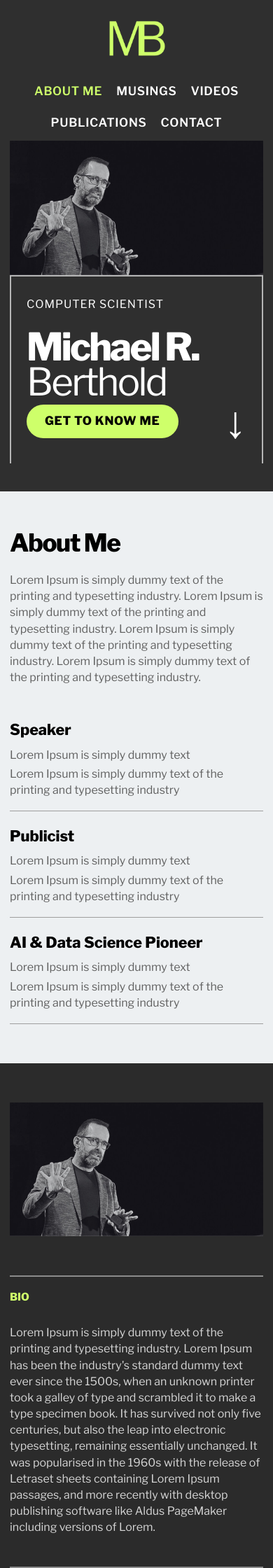
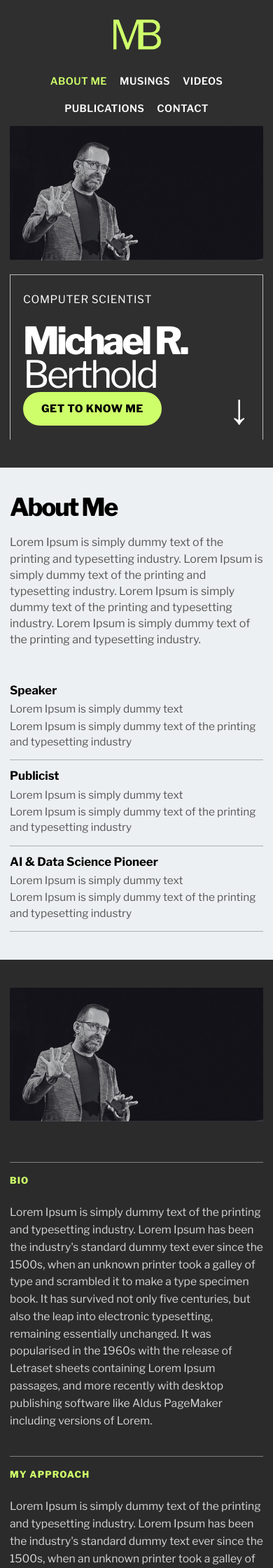
Before and after one commit to lacahelpme/mb, a Jekyll site: the page built from index.html, in a window 390 px wide. Shown: the top 2240 px of the page at 70% size. Built offline with Jekyll 4.4.1, drawn with Linux system fonts in a browser that asks for light colours.

Commit message:
Update style.css

```diff
--- a/assets/css/style.css
+++ b/assets/css/style.css
@@ -3,6 +3,7 @@
 :root {
   --black: #000000;
   --dark: #2B2B2B;
+  --dark-2: #2f2f2f;
   --mid: #606060;
   --light: #EDF0F2;
   --accent: #CEFF6A;
@@ -12,10 +13,10 @@
 
   --font-base: "Libre Franklin", Arial, sans-serif;
 
-  --fs-display: clamp(3.4rem, 6vw, 4.6875rem);
+  --fs-display: clamp(3.35rem, 6vw, 4.6875rem);
   --fs-section: clamp(2.2rem, 4.2vw, 2.8125rem);
-  --fs-card: clamp(1.2rem, 2vw, 1.6rem);
-  --fs-nav: 1.0625rem;
+  --fs-card: clamp(1.15rem, 2vw, 1.6rem);
+  --fs-nav: 1rem;
   --fs-body: 1rem;
   --fs-small: 0.9375rem;
 
@@ -24,6 +25,8 @@
   --radius: 28px;
   --radius-lg: 40px;
   --pill: 999px;
+
+  --shadow-none: 0 0 0 rgba(0, 0, 0, 0);
 }
 
 *,
@@ -43,6 +46,8 @@ body {
   line-height: 1.45;
   color: var(--black);
   background: var(--light);
+  text-rendering: optimizeLegibility;
+  -webkit-font-smoothing: antialiased;
 }
 
 img,
@@ -84,9 +89,9 @@ h4:last-child {
 
 .section-title {
   font-size: var(--fs-section);
-  line-height: 1;
-  letter-spacing: -0.04em;
-  margin-bottom: 1.5rem;
+  line-height: 0.96;
+  letter-spacing: -0.055em;
+  margin-bottom: 1.35rem;
   font-weight: 800;
 }
 
@@ -101,12 +106,14 @@ h4:last-child {
   min-height: 48px;
   padding: 0 26px;
   border-radius: var(--pill);
-  font-size: var(--fs-nav);
+  font-size: 0.95rem;
   font-weight: 800;
   border: 0;
   text-transform: uppercase;
-  letter-spacing: 0.04em;
-  transition: transform 0.18s ease, opacity 0.18s ease;
+  letter-spacing: 0.035em;
+  transition: transform 0.18s ease, opacity 0.18s ease, background-color 0.18s ease, color 0.18s ease, border-color 0.18s ease;
+  cursor: pointer;
+  box-shadow: var(--shadow-none);
 }
 
 .button:hover,
@@ -128,24 +135,27 @@ h4:last-child {
 }
 
 .button-header {
-  min-width: 170px;
+  min-width: 154px;
+  min-height: 44px;
+  padding-inline: 24px;
+  font-size: 0.84rem;
 }
 
 .button-outline {
   display: inline-flex;
   align-items: center;
   justify-content: center;
-  min-height: 42px;
-  padding: 0 22px;
-  border: 2px solid var(--white);
+  min-height: 40px;
+  padding: 0 18px;
+  border: 1.5px solid var(--white);
   color: var(--white);
   background: transparent;
-  font-size: 1rem;
+  font-size: 0.9rem;
   font-weight: 700;
-  text-transform: uppercase;
-  letter-spacing: 0.04em;
-  border-radius: var(--pill);
-  transition: transform 0.18s ease, opacity 0.18s ease, background-color 0.18s ease, color 0.18s ease;
+  text-transform: none;
+  letter-spacing: 0.01em;
+  border-radius: 0;
+  transition: transform 0.18s ease, opacity 0.18s ease, background-color 0.18s ease, color 0.18s ease, border-color 0.18s ease;
 }
 
 .button-outline-accent {
@@ -163,31 +173,52 @@ h4:last-child {
   color: var(--black);
 }
 
+.button-outline-dark:hover,
+.button-outline-dark:focus-visible {
+  background: var(--black);
+  color: var(--white);
+}
+
+.button-outline-light:hover,
+.button-outline-light:focus-visible {
+  background: var(--white);
+  color: var(--black);
+}
+
+.button-outline-accent:hover,
+.button-outline-accent:focus-visible {
+  background: var(--accent);
+  color: var(--black);
+}
+
+/* Header */
+
 .site-header {
   position: relative;
   z-index: 10;
 }
 
 .site-header-dark {
-  background: #2f2f2f;
+  background: var(--dark-2);
   color: var(--white);
 }
 
 .header-inner {
-  min-height: 104px;
+  min-height: 96px;
   display: grid;
-  grid-template-columns: 150px 1fr auto;
+  grid-template-columns: 124px 1fr auto;
   align-items: center;
-  gap: 24px;
+  gap: 28px;
 }
 
 .logo-image {
   display: inline-flex;
   align-items: center;
+  line-height: 1;
 }
 
 .logo-image img {
-  width: 110px;
+  width: 72px;
   height: auto;
   display: block;
 }
@@ -196,7 +227,7 @@ h4:last-child {
   list-style: none;
   display: flex;
   justify-content: center;
-  gap: 64px;
+  gap: clamp(28px, 4vw, 64px);
   margin: 0;
   padding: 0;
 }
@@ -205,7 +236,7 @@ h4:last-child {
   font-size: var(--fs-nav);
   color: var(--white);
   text-transform: uppercase;
-  letter-spacing: 0.04em;
+  letter-spacing: 0.03em;
   font-weight: 600;
   transition: color 0.18s ease;
 }
@@ -220,17 +251,20 @@ h4:last-child {
   justify-self: end;
 }
 
+/* Hero */
+
 .hero-band {
-  background: #2f2f2f;
+  background: var(--dark-2);
   color: var(--white);
   overflow: hidden;
 }
 
 .hero-shell {
   display: grid;
-  grid-template-columns: 1.05fr 0.95fr;
+  grid-template-columns: 1.02fr 0.98fr;
   align-items: end;
-  min-height: 760px;
+  min-height: 720px;
+  gap: 0;
 }
 
 .hero-visual {
@@ -240,40 +274,42 @@ h4:last-child {
 }
 
 .hero-visual img {
-  width: min(100%, 760px);
-  max-height: 720px;
+  width: min(100%, 690px);
+  max-height: 660px;
   object-fit: contain;
   object-position: left bottom;
 }
 
 .hero-panel {
-  border-top: 2px solid rgba(255, 255, 255, 0.65);
-  border-left: 2px solid rgba(255, 255, 255, 0.65);
-  border-right: 2px solid rgba(255, 255, 255, 0.65);
+  border-top: 1.5px solid rgba(255, 255, 255, 0.68);
+  border-left: 1.5px solid rgba(255, 255, 255, 0.68);
+  border-right: 1.5px solid rgba(255, 255, 255, 0.68);
   border-bottom: 0;
-  min-height: 560px;
-  padding: 44px 42px 38px;
+  min-height: 540px;
+  padding: 36px 34px 28px;
   display: flex;
   flex-direction: column;
   justify-content: space-between;
-  margin: 90px 0 90px auto;
+  margin: 42px 0 64px auto;
   width: 100%;
-  max-width: 620px;
+  max-width: 510px;
 }
 
 .hero-kicker {
   text-transform: uppercase;
-  letter-spacing: 0.06em;
-  font-size: 1rem;
+  letter-spacing: 0.045em;
+  font-size: 0.96rem;
+  font-weight: 400;
   margin-bottom: 24px;
 }
 
 .hero-title {
   font-size: var(--fs-display);
-  line-height: 0.92;
-  letter-spacing: -0.05em;
+  line-height: 0.9;
+  letter-spacing: -0.065em;
   font-weight: 400;
   margin: 0;
+  max-width: 8.3ch;
 }
 
 .hero-title span:first-child {
@@ -287,16 +323,19 @@ h4:last-child {
 
 .hero-actions {
   display: flex;
-  align-items: center;
+  align-items: end;
   justify-content: space-between;
   gap: 24px;
 }
 
 .hero-arrow {
-  font-size: 7rem;
-  line-height: 1;
+  font-size: 6rem;
+  line-height: 0.8;
   color: var(--white);
+  font-weight: 300;
 }
+
+/* About */
 
 .about-light {
   background: var(--light);
@@ -304,36 +343,41 @@ h4:last-child {
 
 .about-light-grid {
   display: grid;
-  grid-template-columns: 0.9fr 1.1fr;
-  gap: 48px;
+  grid-template-columns: 0.88fr 1.12fr;
+  gap: 52px;
   align-items: start;
 }
 
 .about-main p {
-  max-width: 420px;
-  color: var(--mid);
+  max-width: 430px;
+  color: #555555;
 }
 
 .about-side {
   display: grid;
-  gap: 20px;
+  gap: 14px;
 }
 
 .about-side-item {
-  border-bottom: 1px solid #9e9e9e;
-  padding-bottom: 14px;
+  border-bottom: 1px solid rgba(0, 0, 0, 0.28);
+  padding-bottom: 12px;
 }
 
 .about-side-item h3 {
-  margin-bottom: 8px;
-  font-size: 1.35rem;
-  font-weight: 800;
+  margin-bottom: 7px;
+  font-size: 1.05rem;
+  line-height: 1.05;
+  font-weight: 700;
 }
 
 .about-side-item p {
-  margin-bottom: 4px;
-  color: var(--mid);
+  margin-bottom: 2px;
+  color: #555555;
+  font-size: 0.96rem;
+  line-height: 1.45;
 }
+
+/* Bio */
 
 .bio-band {
   background: var(--dark);
@@ -343,41 +387,47 @@ h4:last-child {
 .bio-grid {
   display: grid;
   grid-template-columns: 0.95fr 1.05fr;
-  gap: 56px;
+  gap: 58px;
   align-items: stretch;
 }
 
 .bio-image img {
   width: 100%;
   height: 100%;
-  max-height: 760px;
+  max-height: 720px;
   object-fit: cover;
 }
 
 .bio-copy {
   display: grid;
-  gap: 44px;
+  gap: 38px;
   align-content: center;
 }
 
 .bio-row {
   display: grid;
-  grid-template-columns: 120px 1fr;
-  gap: 28px;
-  padding-top: 18px;
-  border-top: 2px solid rgba(255, 255, 255, 0.45);
+  grid-template-columns: 112px 1fr;
+  gap: 24px;
+  padding-top: 16px;
+  border-top: 1.5px solid rgba(255, 255, 255, 0.4);
 }
 
 .bio-label {
   color: var(--accent);
   text-transform: uppercase;
-  font-size: 0.95rem;
+  font-size: 0.82rem;
+  letter-spacing: 0.08em;
   font-weight: 800;
 }
 
 .bio-text {
   color: #d7d7d7;
+  font-size: 0.98rem;
+  line-height: 1.58;
+  max-width: 54ch;
 }
+
+/* Books */
 
 .books-band {
   background: #666666;
@@ -389,34 +439,37 @@ h4:last-child {
   justify-content: space-between;
   align-items: start;
   gap: 24px;
-  margin-bottom: 2rem;
+  margin-bottom: 1.9rem;
 }
 
 .books-tip {
-  max-width: 380px;
+  max-width: 370px;
   background: var(--accent);
   color: var(--black);
-  padding: 16px 18px;
+  padding: 12px 16px;
   display: grid;
-  gap: 4px;
-  font-size: 0.95rem;
+  gap: 2px;
+  font-size: 0.88rem;
+  line-height: 1.35;
 }
 
 .books-tip-label {
-  font-size: 0.8rem;
+  font-size: 0.72rem;
   text-transform: uppercase;
   font-weight: 800;
+  letter-spacing: 0.06em;
 }
 
 .books-grid-home {
   display: grid;
   grid-template-columns: repeat(3, minmax(0, 1fr));
-  gap: 34px;
+  gap: 30px;
 }
 
 .book-card-home {
   display: grid;
-  gap: 18px;
+  gap: 14px;
+  align-content: start;
 }
 
 .book-card-image {
@@ -425,20 +478,21 @@ h4:last-child {
 
 .book-card-image img {
   width: 100%;
-  aspect-ratio: 1.25 / 1;
+  aspect-ratio: 1.38 / 1;
   object-fit: cover;
 }
 
 .book-card-content {
   display: grid;
-  gap: 10px;
+  gap: 8px;
   align-content: start;
 }
 
 .book-card-title {
-  font-size: 1.35rem;
-  line-height: 1.15;
-  font-weight: 800;
+  font-size: 1.18rem;
+  line-height: 1.06;
+  letter-spacing: -0.03em;
+  font-weight: 700;
   margin-bottom: 0;
 }
 
@@ -448,6 +502,18 @@ h4:last-child {
   color: #ededed;
 }
 
+.book-card-authors,
+.book-card-year {
+  font-size: 0.9rem;
+}
+
+.book-card-excerpt {
+  font-size: 0.94rem;
+  line-height: 1.5;
+}
+
+/* Video teaser */
+
 .video-teaser {
   background: var(--light);
 }
@@ -455,41 +521,44 @@ h4:last-child {
 .video-teaser-grid {
   display: grid;
   grid-template-columns: 0.9fr 1.1fr;
-  gap: 54px;
+  gap: 56px;
   align-items: center;
 }
 
 .video-teaser-title {
-  font-size: clamp(2.2rem, 4.5vw, 4.5rem);
-  line-height: 0.95;
-  letter-spacing: -0.05em;
+  font-size: clamp(2.3rem, 4.5vw, 4.6rem);
+  line-height: 0.88;
+  letter-spacing: -0.07em;
   font-weight: 800;
-  max-width: 9ch;
-  margin-bottom: 1.5rem;
+  max-width: 8.6ch;
+  margin-bottom: 1.2rem;
 }
 
 .video-teaser-copy p {
-  max-width: 420px;
-  color: var(--mid);
-  margin-bottom: 1.8rem;
+  max-width: 430px;
+  color: #5a5a5a;
+  margin-bottom: 1.45rem;
+  font-size: 0.96rem;
 }
 
 .video-teaser-media video,
 .video-teaser-media iframe,
 .video-teaser-media img {
   width: 100%;
-  aspect-ratio: 1.28 / 1;
+  aspect-ratio: 1.42 / 1;
   object-fit: cover;
   border: 0;
 }
 
 .video-teaser-caption {
-  margin-top: 10px;
+  margin-top: 8px;
   color: var(--mid);
   text-transform: uppercase;
-  font-size: 0.85rem;
-  letter-spacing: 0.04em;
+  font-size: 0.78rem;
+  letter-spacing: 0.05em;
 }
+
+/* Musings home */
 
 .musings-band {
   background: var(--dark);
@@ -501,21 +570,21 @@ h4:last-child {
   justify-content: space-between;
   align-items: center;
   gap: 24px;
-  margin-bottom: 2.2rem;
+  margin-bottom: 2rem;
 }
 
 .musings-band-grid {
   display: grid;
   grid-template-columns: repeat(3, minmax(0, 1fr));
-  gap: 26px;
+  gap: 20px;
 }
 
 .musing-tile {
   display: grid;
   gap: 18px;
-  padding: 26px;
-  border-radius: 28px;
-  min-height: 480px;
+  padding: 20px 20px 18px;
+  border-radius: 18px;
+  min-height: 330px;
   align-content: start;
 }
 
@@ -542,29 +611,33 @@ h4:last-child {
 
 .musing-tile-number,
 .musing-tile-arrow {
-  font-size: 3.1rem;
+  font-size: 2.15rem;
   line-height: 1;
   font-weight: 800;
 }
 
 .musing-tile-body h3 {
-  font-size: clamp(1.4rem, 2vw, 2rem);
-  line-height: 1.05;
+  font-size: clamp(1.22rem, 1.8vw, 1.55rem);
+  line-height: 1.02;
+  letter-spacing: -0.035em;
   font-weight: 800;
-  max-width: 10ch;
-  margin-bottom: 1rem;
+  max-width: 11ch;
+  margin-bottom: 0.75rem;
+  text-transform: uppercase;
 }
 
 .musing-tile-date {
-  font-size: 1rem;
+  font-size: 0.92rem;
 }
 
 .musing-tile-excerpt {
   margin-top: auto;
-  font-size: 1rem;
+  font-size: 0.93rem;
   line-height: 1.5;
   opacity: 0.95;
 }
+
+/* Publications home */
 
 .publications-band {
   background: #666666;
@@ -576,7 +649,7 @@ h4:last-child {
   justify-content: space-between;
   align-items: center;
   gap: 24px;
-  margin-bottom: 2rem;
+  margin-bottom: 1.9rem;
 }
 
 .publications-band-actions {
@@ -588,19 +661,19 @@ h4:last-child {
 .publications-home-grid {
   display: grid;
   grid-template-columns: repeat(2, minmax(0, 1fr));
-  gap: 28px 36px;
+  gap: 22px 34px;
 }
 
 .publication-home-card {
   display: grid;
-  grid-template-columns: 170px 1fr;
-  gap: 16px;
+  grid-template-columns: 150px 1fr;
+  gap: 14px;
   align-items: start;
 }
 
 .publication-home-thumb img {
   width: 100%;
-  aspect-ratio: 1 / 1.08;
+  aspect-ratio: 1 / 1.02;
   object-fit: cover;
 }
 
@@ -611,59 +684,65 @@ h4:last-child {
 }
 
 .publication-home-source {
-  font-size: 0.95rem;
-  margin-bottom: 6px;
+  font-size: 0.82rem;
+  margin-bottom: 5px;
+  text-transform: uppercase;
+  letter-spacing: 0.04em;
 }
 
 .publication-home-title {
-  font-size: 1.4rem;
-  line-height: 1.15;
-  font-weight: 800;
+  font-size: 1.16rem;
+  line-height: 1.08;
+  letter-spacing: -0.03em;
+  font-weight: 700;
   margin-bottom: 8px;
 }
 
 .publication-home-date {
-  margin-bottom: 10px;
+  margin-bottom: 8px;
+  font-size: 0.88rem;
 }
 
 .publication-home-excerpt {
   color: #efefef;
-  margin-bottom: 14px;
+  margin-bottom: 12px;
+  font-size: 0.93rem;
+  line-height: 1.48;
 }
 
 /* Listing page hero */
 
 .page-hero {
-  padding: clamp(3rem, 6vw, 5rem) 0 clamp(2.5rem, 5vw, 4rem);
+  padding: clamp(2.9rem, 6vw, 4.7rem) 0 clamp(2.2rem, 5vw, 3.6rem);
 }
 
 .page-hero-dark {
-  background: #2f2f2f;
+  background: var(--dark-2);
   color: var(--white);
 }
 
 .page-kicker {
   text-transform: uppercase;
   letter-spacing: 0.08em;
-  font-size: 0.95rem;
+  font-size: 0.9rem;
   font-weight: 800;
   color: var(--accent);
-  margin-bottom: 1rem;
+  margin-bottom: 0.95rem;
 }
 
 .page-title {
-  font-size: clamp(3rem, 6vw, 5rem);
-  line-height: 0.94;
-  letter-spacing: -0.05em;
+  font-size: clamp(2.9rem, 6vw, 4.8rem);
+  line-height: 0.9;
+  letter-spacing: -0.065em;
   font-weight: 800;
-  margin-bottom: 1rem;
+  margin-bottom: 0.95rem;
 }
 
 .page-intro {
   max-width: 760px;
-  font-size: 1.1rem;
-  line-height: 1.6;
-  color: rgba(255, 255, 255, 0.84);
+  font-size: 1rem;
+  line-height: 1.55;
+  color: rgba(255, 255, 255, 0.82);
 }
 
 /* Videos listing */
@@ -680,11 +759,11 @@ h4:last-child {
 
 .video-card {
   display: grid;
-  grid-template-columns: minmax(320px, 0.95fr) 1.05fr;
-  gap: 28px;
+  grid-template-columns: minmax(320px, 0.98fr) 1.02fr;
+  gap: 18px;
   align-items: start;
-  padding-bottom: 28px;
-  border-bottom: 1px solid var(--line-dark);
+  padding-bottom: 30px;
+  border-bottom: 1px solid rgba(0, 0, 0, 0.28);
 }
 
 .video-card:last-child {
@@ -696,7 +775,7 @@ h4:last-child {
 .video-card-media iframe,
 .video-card-media img {
   width: 100%;
-  aspect-ratio: 1.55 / 1;
+  aspect-ratio: 1.58 / 1;
   object-fit: cover;
   border: 0;
   background: #d9dde0;
@@ -705,29 +784,30 @@ h4:last-child {
 .video-card-body {
   display: grid;
   align-content: start;
+  padding-top: 2px;
 }
 
 .video-card-title {
-  font-size: clamp(1.7rem, 2.4vw, 2.3rem);
-  line-height: 1.05;
+  font-size: clamp(1.28rem, 2vw, 1.7rem);
+  line-height: 1.06;
   letter-spacing: -0.03em;
-  font-weight: 800;
-  margin-bottom: 0.9rem;
+  font-weight: 700;
+  margin-bottom: 0.5rem;
 }
 
 .video-card-date {
-  color: var(--mid);
+  color: var(--black);
   margin-bottom: 0.9rem;
-  text-transform: uppercase;
-  letter-spacing: 0.04em;
-  font-size: 0.9rem;
+  font-size: 0.98rem;
   font-weight: 700;
 }
 
 .video-card-excerpt {
   color: #404040;
   max-width: 62ch;
-  margin-bottom: 1.2rem;
+  margin-bottom: 0;
+  font-size: 0.96rem;
+  line-height: 1.55;
 }
 
 /* Publications listing */
@@ -738,15 +818,15 @@ h4:last-child {
 
 .publications-list-grid {
   display: grid;
-  gap: 26px;
+  gap: 24px;
 }
 
 .publication-list-card {
   display: grid;
-  grid-template-columns: 220px 1fr;
-  gap: 22px;
-  padding-bottom: 26px;
-  border-bottom: 1px solid var(--line-dark);
+  grid-template-columns: 210px 1fr;
+  gap: 18px;
+  padding-bottom: 24px;
+  border-bottom: 1px solid rgba(0, 0, 0, 0.24);
   align-items: start;
 }
 
@@ -757,7 +837,7 @@ h4:last-child {
 
 .publication-list-thumb img {
   width: 100%;
-  aspect-ratio: 1 / 1.08;
+  aspect-ratio: 1 / 1.04;
   object-fit: cover;
   background: #d9dde0;
 }
@@ -768,31 +848,34 @@ h4:last-child {
 }
 
 .publication-list-source {
-  color: var(--mid);
+  color: var(--black);
   text-transform: uppercase;
-  letter-spacing: 0.05em;
-  font-size: 0.85rem;
-  font-weight: 800;
-  margin-bottom: 0.5rem;
+  letter-spacing: 0.03em;
+  font-size: 0.8rem;
+  font-weight: 700;
+  margin-bottom: 0.42rem;
 }
 
 .publication-list-title {
-  font-size: clamp(1.5rem, 2vw, 2rem);
-  line-height: 1.08;
+  font-size: clamp(1.2rem, 1.9vw, 1.55rem);
+  line-height: 1.06;
   letter-spacing: -0.03em;
-  font-weight: 800;
-  margin-bottom: 0.75rem;
+  font-weight: 700;
+  margin-bottom: 0.55rem;
 }
 
 .publication-list-date {
-  color: var(--mid);
-  margin-bottom: 0.85rem;
+  color: #4f4f4f;
+  margin-bottom: 0.75rem;
+  font-size: 0.92rem;
 }
 
 .publication-list-excerpt {
   color: #404040;
   max-width: 60ch;
-  margin-bottom: 1.1rem;
+  margin-bottom: 1rem;
+  font-size: 0.95rem;
+  line-height: 1.52;
 }
 
 /* Musings listing */
@@ -808,8 +891,8 @@ h4:last-child {
 
 .musing-list-card {
   display: grid;
-  grid-template-columns: 160px 1fr;
-  gap: 28px;
+  grid-template-columns: 148px 1fr;
+  gap: 24px;
   padding-bottom: 28px;
   border-bottom: 1px solid var(--line-dark);
 }
@@ -821,12 +904,12 @@ h4:last-child {
 
 .musing-list-meta {
   display: grid;
-  gap: 10px;
+  gap: 8px;
   align-content: start;
 }
 
 .musing-list-number {
-  font-size: clamp(2rem, 4vw, 3rem);
+  font-size: clamp(1.8rem, 4vw, 2.6rem);
   line-height: 1;
   font-weight: 800;
   color: var(--dark);
@@ -836,7 +919,7 @@ h4:last-child {
   color: var(--mid);
   text-transform: uppercase;
   letter-spacing: 0.04em;
-  font-size: 0.9rem;
+  font-size: 0.82rem;
   font-weight: 700;
 }
 
@@ -846,11 +929,12 @@ h4:last-child {
 }
 
 .musing-list-title {
-  margin-bottom: 0.85rem;
-  font-size: clamp(1.6rem, 2.4vw, 2.3rem);
-  line-height: 1.06;
-  letter-spacing: -0.04em;
+  margin-bottom: 0.72rem;
+  font-size: clamp(1.4rem, 2.4vw, 1.95rem);
+  line-height: 1.03;
+  letter-spacing: -0.045em;
   font-weight: 800;
+  text-transform: uppercase;
 }
 
 .musing-list-title a {
@@ -865,7 +949,9 @@ h4:last-child {
 .musing-list-excerpt {
   color: #404040;
   max-width: 66ch;
-  margin-bottom: 1.2rem;
+  margin-bottom: 1rem;
+  font-size: 0.96rem;
+  line-height: 1.56;
 }
 
 /* Article page */
@@ -875,39 +961,39 @@ h4:last-child {
 }
 
 .article-header {
-  background: #2f2f2f;
+  background: var(--dark-2);
   color: var(--white);
-  padding: clamp(3rem, 6vw, 5rem) 0 clamp(2.5rem, 5vw, 4rem);
+  padding: clamp(2.8rem, 6vw, 4.7rem) 0 clamp(2.3rem, 5vw, 3.8rem);
 }
 
 .article-kicker {
   color: var(--accent);
   text-transform: uppercase;
   letter-spacing: 0.08em;
-  font-size: 0.95rem;
+  font-size: 0.9rem;
   font-weight: 800;
-  margin-bottom: 1rem;
+  margin-bottom: 0.95rem;
 }
 
 .article-title {
-  font-size: clamp(2.7rem, 5vw, 4.8rem);
-  line-height: 0.95;
-  letter-spacing: -0.05em;
+  font-size: clamp(2.45rem, 5vw, 4.2rem);
+  line-height: 0.92;
+  letter-spacing: -0.06em;
   font-weight: 800;
-  max-width: 14ch;
-  margin-bottom: 1rem;
+  max-width: 12ch;
+  margin-bottom: 0.85rem;
 }
 
 .article-date {
   color: rgba(255, 255, 255, 0.82);
   text-transform: uppercase;
   letter-spacing: 0.04em;
-  font-size: 0.95rem;
+  font-size: 0.88rem;
   font-weight: 700;
 }
 
 .article-body {
-  padding-top: clamp(3rem, 6vw, 5rem);
+  padding-top: clamp(2.8rem, 6vw, 4.7rem);
   padding-bottom: clamp(4rem, 8vw, 6rem);
   max-width: 860px;
 }
@@ -919,26 +1005,26 @@ h4:last-child {
 .article-body p,
 .article-body li {
   color: #303030;
-  font-size: 1.08rem;
-  line-height: 1.8;
+  font-size: 1.03rem;
+  line-height: 1.72;
 }
 
 .article-body h2,
 .article-body h3,
 .article-body h4 {
-  letter-spacing: -0.03em;
-  line-height: 1.1;
+  letter-spacing: -0.04em;
+  line-height: 1.04;
   font-weight: 800;
-  margin-top: 2.2rem;
-  margin-bottom: 0.9rem;
+  margin-top: 2.05rem;
+  margin-bottom: 0.75rem;
 }
 
 .article-body h2 {
-  font-size: clamp(1.7rem, 3vw, 2.4rem);
+  font-size: clamp(1.85rem, 3vw, 2.35rem);
 }
 
 .article-body h3 {
-  font-size: clamp(1.35rem, 2vw, 1.8rem);
+  font-size: clamp(1.35rem, 2vw, 1.7rem);
 }
 
 .article-body ul,
@@ -949,16 +1035,18 @@ h4:last-child {
 
 .article-body blockquote {
   margin: 2rem 0;
-  padding: 0.5rem 0 0.5rem 1.2rem;
+  padding: 0.4rem 0 0.4rem 1rem;
   border-left: 4px solid var(--accent);
   color: #404040;
-  font-size: 1.1rem;
+  font-size: 1.05rem;
 }
 
 .article-body a {
   text-decoration: underline;
   text-underline-offset: 0.14em;
 }
+
+/* Footer */
 
 .site-footer {
   background: var(--black);
@@ -967,44 +1055,44 @@ h4:last-child {
 
 .footer-grid {
   display: grid;
-  grid-template-columns: 1fr 0.9fr;
+  grid-template-columns: 1fr 0.92fr;
   gap: 24px;
   align-items: end;
-  min-height: 520px;
+  min-height: 430px;
 }
 
 .footer-copy {
-  padding: 54px 0 40px;
+  padding: 44px 0 32px;
 }
 
 .footer-copy h2 {
-  font-size: clamp(4rem, 9vw, 7rem);
-  line-height: 0.9;
-  letter-spacing: -0.06em;
-  margin-bottom: 2rem;
+  font-size: clamp(3.85rem, 8vw, 6.5rem);
+  line-height: 0.88;
+  letter-spacing: -0.075em;
+  margin-bottom: 1.8rem;
   font-weight: 800;
 }
 
 .footer-contact-list {
   display: grid;
-  gap: 12px;
-  font-size: 1.2rem;
+  gap: 10px;
+  font-size: 1rem;
 }
 
 .footer-contact-list-icons {
-  gap: 18px;
+  gap: 14px;
 }
 
 .footer-contact-item {
   display: flex;
   align-items: center;
-  gap: 14px;
+  gap: 10px;
 }
 
 .footer-contact-item img {
-  width: 28px;
-  height: 28px;
-  flex: 0 0 28px;
+  width: 18px;
+  height: 18px;
+  flex: 0 0 18px;
 }
 
 .footer-image {
@@ -1014,14 +1102,34 @@ h4:last-child {
 }
 
 .footer-image img {
-  max-height: 500px;
+  max-height: 410px;
   width: auto;
   object-fit: contain;
 }
 
 .footer-accent-bar {
-  height: 22px;
+  height: 14px;
   background: var(--accent);
+}
+
+/* Utilities / common small refinements */
+
+.about-main p,
+.book-card-excerpt,
+.publication-home-excerpt,
+.publication-list-excerpt,
+.video-card-excerpt,
+.musing-list-excerpt,
+.article-body p {
+  text-wrap: pretty;
+}
+
+.button:focus-visible,
+.button-outline:focus-visible,
+.primary-nav a:focus-visible,
+a:focus-visible {
+  outline: 2px solid var(--accent);
+  outline-offset: 3px;
 }
 
 @media (max-width: 1180px) {
@@ -1049,6 +1157,11 @@ h4:last-child {
     grid-template-columns: 1fr 1fr;
   }
 
+  .hero-shell {
+    min-height: auto;
+    gap: 20px;
+  }
+
   .hero-panel {
     margin: 0 0 40px;
     max-width: none;
@@ -1057,6 +1170,14 @@ h4:last-child {
   .article-title {
     max-width: 100%;
   }
+
+  .hero-visual {
+    justify-content: center;
+  }
+
+  .footer-grid {
+    min-height: auto;
+  }
 }
 
 @media (max-width: 760px) {
@@ -1064,20 +1185,29 @@ h4:last-child {
     width: min(calc(100% - 28px), var(--container));
   }
 
+  .section {
+    padding: clamp(2.5rem, 8vw, 4rem) 0;
+  }
+
   .header-inner {
     grid-template-columns: 1fr;
     justify-items: center;
-    gap: 16px;
+    gap: 14px;
     padding: 14px 0;
+    min-height: auto;
   }
 
   .logo-image img {
-    width: 88px;
+    width: 76px;
   }
 
   .primary-nav ul {
-    gap: 20px;
+    gap: 16px 18px;
     flex-wrap: wrap;
+  }
+
+  .primary-nav a {
+    font-size: 0.9rem;
   }
 
   .hero-shell,
@@ -1096,13 +1226,17 @@ h4:last-child {
     justify-content: center;
   }
 
+  .hero-visual img {
+    max-height: 460px;
+  }
+
   .hero-panel {
     min-height: auto;
-    padding: 28px 22px;
+    padding: 24px 18px 20px;
   }
 
   .hero-arrow {
-    font-size: 4rem;
+    font-size: 3.8rem;
   }
 
   .bio-row {
@@ -1111,12 +1245,11 @@ h4:last-child {
 
   .video-teaser-media video,
   .video-teaser-media iframe,
-  .video-teaser-media img {
+  .video-teaser-media img,
+  .video-card-media video,
+  .video-card-media iframe,
+  .video-card-media img {
     aspect-ratio: 16 / 10;
-  }
-
-  .footer-grid {
-    min-height: auto;
   }
 
   .footer-image {
@@ -1124,19 +1257,33 @@ h4:last-child {
   }
 
   .footer-image img {
-    max-height: 320px;
+    max-height: 280px;
   }
 
   .publication-list-card {
-    gap: 18px;
+    gap: 16px;
+    grid-template-columns: 1fr;
   }
 
   .musing-list-card {
-    gap: 16px;
+    gap: 14px;
+    grid-template-columns: 1fr;
+  }
+
+  .video-card {
+    grid-template-columns: 1fr;
   }
 
   .page-title,
   .article-title {
     word-break: break-word;
   }
+
+  .footer-copy h2 {
+    margin-bottom: 1.35rem;
+  }
+
+  .button-header {
+    min-width: 140px;
+  }
 }
```
